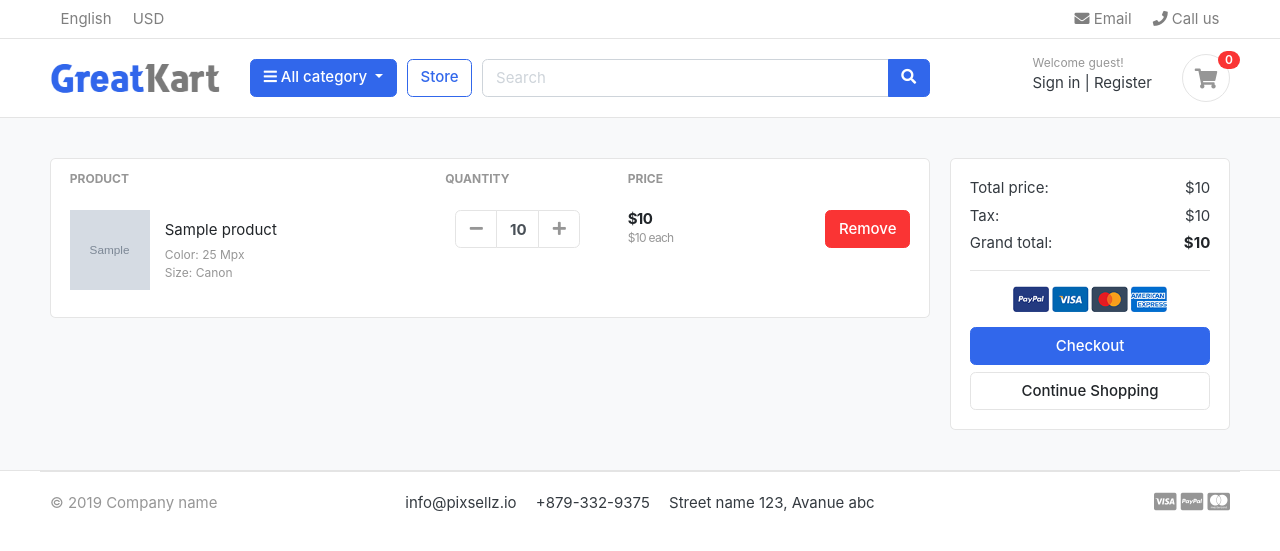
After one commit to Oskru/greatkart-django, a Django app: template templates/store/cart.html in a window 1280 px wide. The commit adds this page. Shown: the top 551 px of the page. Run offline with Django 4.2, Linux system fonts and the light colour scheme; the template is opened without the code that fills it: most values are stand-ins (such as "Sample title", 1, 10 or a date in 2020); grey boxes marked "Sample" are stand-in pictures; some libraries are stand-ins or nearby versions; some web fonts are replaced.

Commit message:
Section 8 end

```diff
--- a/shopen/settings.py
+++ b/shopen/settings.py
@@ -40,7 +40,8 @@ INSTALLED_APPS = [
     'django.contrib.staticfiles',
     'category',
     'accounts',
-    'store'
+    'store',
+    'carts',
 ]
 
 MIDDLEWARE = [
--- a/shopen/urls.py
+++ b/shopen/urls.py
@@ -23,5 +23,6 @@ from django.conf import settings
 urlpatterns = [
     path('admin/', admin.site.urls),
     path('', views.home, name='home'),
-    path('store/', include('store.urls'))
+    path('store/', include('store.urls')),
+    path('cart/', include('carts.urls'))
 ] + static(settings.MEDIA_URL, document_root=settings.MEDIA_ROOT)
--- a/store/models.py
+++ b/store/models.py
@@ -1,5 +1,6 @@
 from cgi import print_exception
 from email.mime import image
+from pyexpat import model
 from django.db import models
 from django.urls import reverse
 from category.models import Category
--- a/store/views.py
+++ b/store/views.py
@@ -3,6 +3,7 @@ from .models import Product
 from category.models import Category
 
 # Create your views here.
+
 
 def store(request, category_slug=None):
 
@@ -24,12 +25,13 @@ def store(request, category_slug=None):
 
     return render(request, 'store/store.html', context)
 
+
 def product_detail(request, category_slug, product_slug):
 
     try:
         single_product = Product.objects.get(category__slug=category_slug, slug=product_slug)
     except Exception as e:
-        raise(e)
+        raise e
 
     context = {
         'single_product': single_product
--- /dev/null
+++ b/templates/store/cart.html
@@ -0,0 +1,101 @@
+{% extends 'base.html' %}
+{% load static %}
+
+{% block content %}
+
+<section class="section-content padding-y bg">
+<div class="container">
+
+<!-- ============================ COMPONENT 1 ================================= -->
+
+<div class="row">
+	<aside class="col-lg-9">
+<div class="card">
+<table class="table table-borderless table-shopping-cart">
+<thead class="text-muted">
+<tr class="small text-uppercase">
+  <th scope="col">Product</th>
+  <th scope="col" width="120">Quantity</th>
+  <th scope="col" width="120">Price</th>
+  <th scope="col" class="text-right" width="200"> </th>
+</tr>
+</thead>
+<tbody>
+
+{% for cart_item in cart_items %}
+<tr>
+	<td>
+		<figure class="itemside align-items-center">
+			<div class="aside"><img src="{{ cart_item.product.images.url }}" class="img-sm"></div>
+			<figcaption class="info">
+				<a href="#" class="title text-dark">{{ cart_item.product.product_name }}</a>
+				<p class="text-muted small">Color: 25 Mpx <br> Size: Canon</p>
+			</figcaption>
+		</figure>
+	</td>
+	<td>
+		<!-- col.// -->
+					<div class="col">
+						<div class="input-group input-spinner">
+							<div class="input-group-prepend">
+							<a href="{% url 'remove_cart' cart_item.product.id %}" class="btn btn-light" type="button" id="button-plus"> <i class="fa fa-minus"></i> </a>
+							</div>
+							<input type="text" class="form-control"  value="{{ cart_item.quantity }}">
+							<div class="input-group-append">
+							<a href="{% url 'add_cart' cart_item.product.id %}" class="btn btn-light" type="button" id="button-minus"> <i class="fa fa-plus"></i> </a>
+							</div>
+						</div> <!-- input-group.// -->
+					</div> <!-- col.// -->
+	</td>
+	<td>
+		<div class="price-wrap">
+			<var class="price">${{ cart_item.sub_total }}</var>
+			<small class="text-muted"> ${{ cart_item.product.price }} each </small>
+		</div> <!-- price-wrap .// -->
+	</td>
+	<td class="text-right">
+	<a href="{% url 'remove_cart' cart_item.product.id %}" class="btn btn-danger"> Remove</a>
+	</td>
+</tr>
+{% endfor %}
+</tbody>
+</table>
+</div> <!-- card.// -->
+
+	</aside> <!-- col.// -->
+	<aside class="col-lg-3">
+
+		<div class="card">
+		<div class="card-body">
+			<dl class="dlist-align">
+			  <dt>Total price:</dt>
+			  <dd class="text-right">${{ total }}</dd>
+			</dl>
+			<dl class="dlist-align">
+			  <dt>Tax:</dt>
+			  <dd class="text-right"> ${{ tax }}</dd>
+			</dl>
+			<dl class="dlist-align">
+			  <dt>Grand total:</dt>
+			  <dd class="text-right text-dark b"><strong>${{ grand_total }}</strong></dd>
+			</dl>
+			<hr>
+			<p class="text-center mb-3">
+				<img src="{% static './images/misc/payments.png' %}" height="26">
+			</p>
+			<a href="./place-order.html" class="btn btn-primary btn-block"> Checkout </a>
+			<a href="./store.html" class="btn btn-light btn-block">Continue Shopping</a>
+		</div> <!-- card-body.// -->
+		</div> <!-- card.// -->
+
+</aside> <!-- col.// -->
+
+
+</div> <!-- row.// -->
+<!-- ============================ COMPONENT 1 END .// ================================= -->
+
+</div> <!-- container .//  -->
+</section>
+
+
+{% endblock %}
--- a/templates/store/product_detail.html
+++ b/templates/store/product_detail.html
@@ -73,7 +73,7 @@
         {% if single_product.stock <= 0 %}
         <h5 class="text-danger">Out of stock</h5>
         {% else %}
-        <a href="./product-detail.html" class="btn  btn-primary"> <span class="text">Add to cart</span> <i class="fas fa-shopping-cart"></i>  </a>
+        <a href="{% url 'add_cart' single_product.id %}" class="btn  btn-primary"> <span class="text">Add to cart</span> <i class="fas fa-shopping-cart"></i>  </a>
         {% endif %}
     </article> <!-- product-info-aside .// -->
             </main> <!-- col.// -->
--- a/templates/store/store.html
+++ b/templates/store/store.html
@@ -138,7 +138,7 @@
                 </div> <!-- img-wrap.// -->
                 <figcaption class="info-wrap">
                     <div class="fix-height">
-                        <a href="./product-detail.html" class="title">{{ product.product_name }}</a>
+                        <a href="{{ product.get_url }}" class="title">{{ product.product_name }}</a>
                         <div class="price-wrap mt-2">
                             <span class="price">${{product.price }}</span>
                         </div> <!-- price-wrap.// -->
```
Also changed, not shown: carts/urls.py (added, +8 -0 lines).
